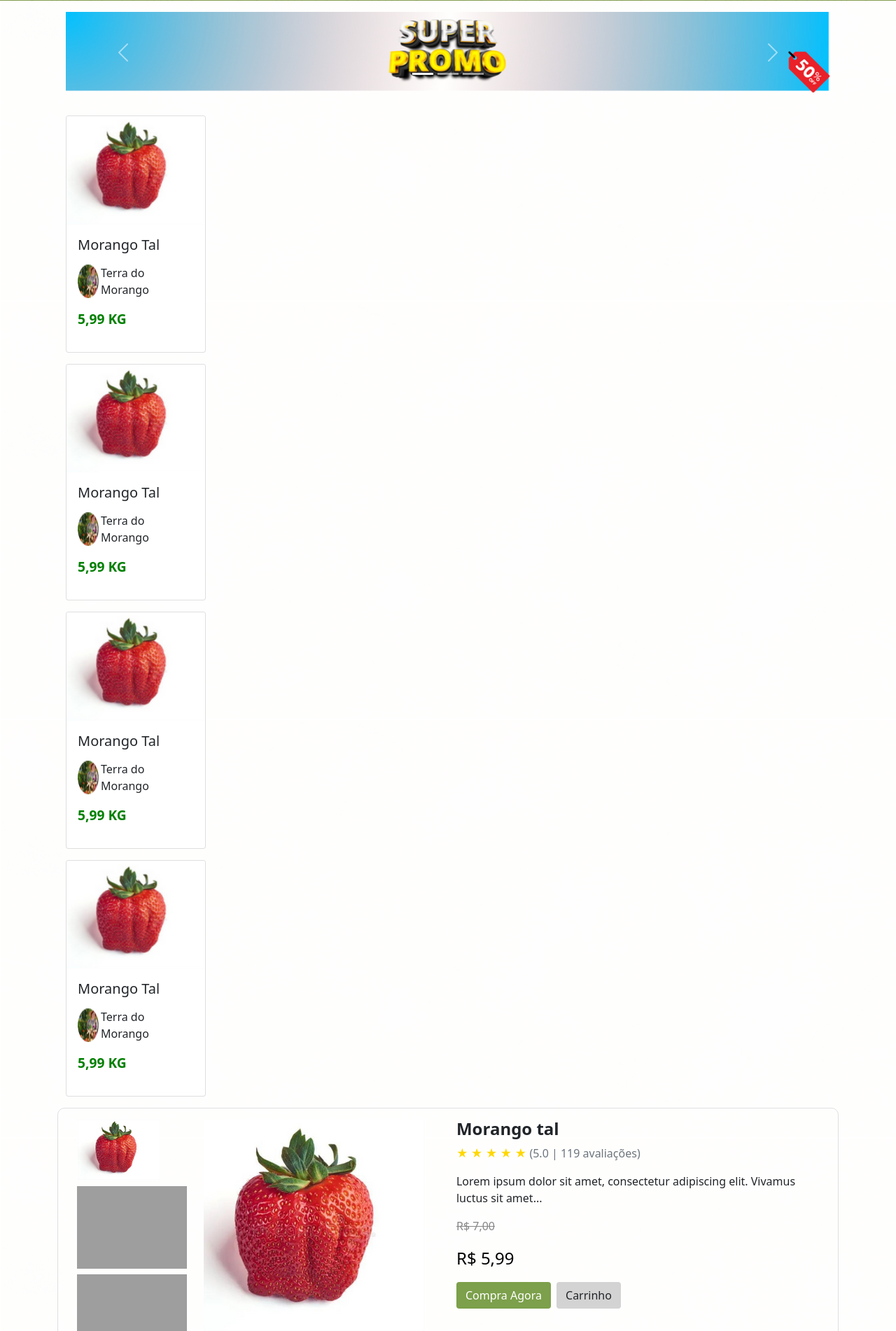
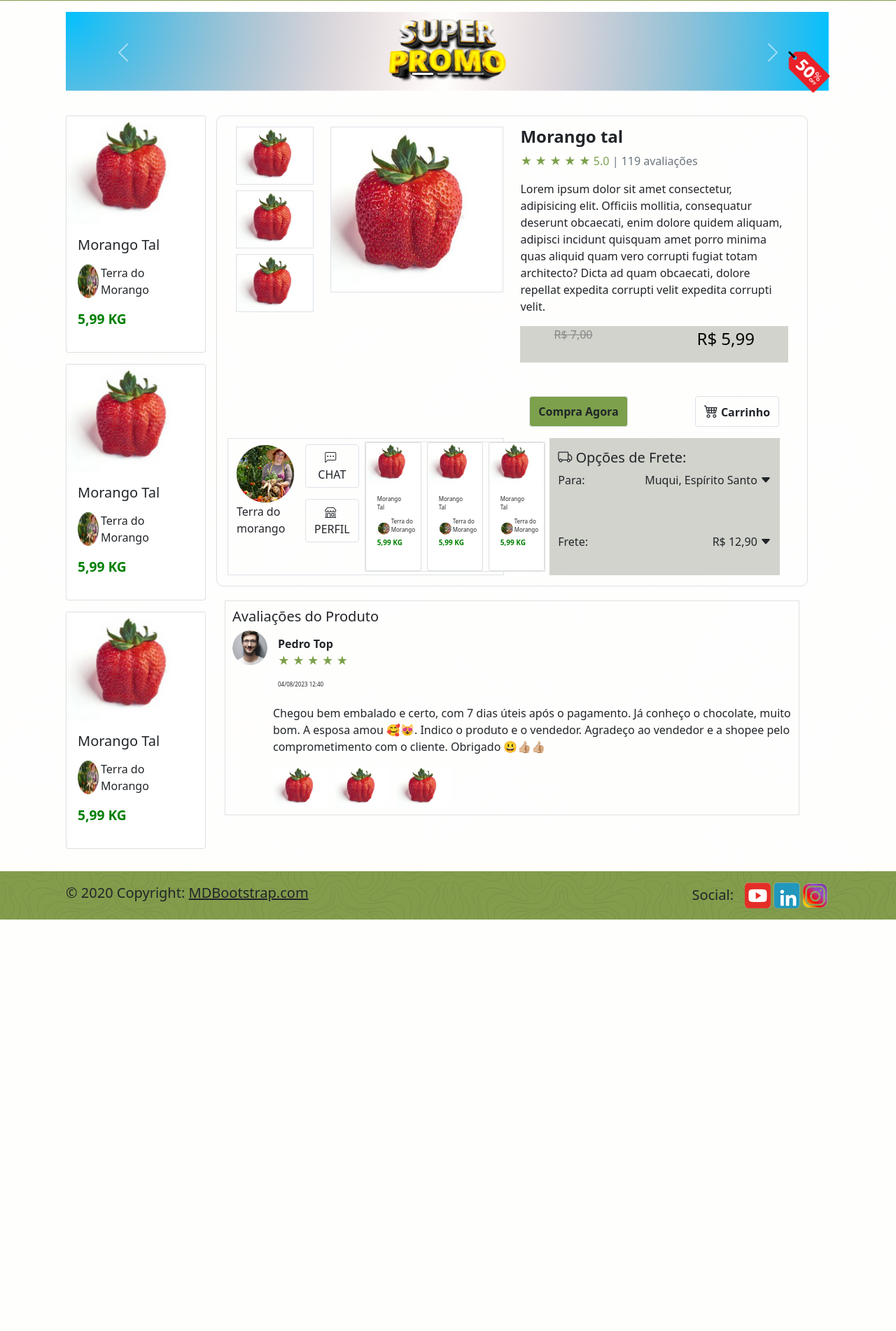
Before and after one commit to renata-machado/Casca-Grossa, a FastAPI app: template templates/pages/tela_compra.html in a window 1280 px wide. Shown: the part 167-2069 px from the top of the page at 70% size. After the commit the page ends 1481 px from the top, so only its background shows below. Run offline with FastAPI, Linux system fonts and the light colour scheme; the template is opened without the code that fills it, so the values that code supplies are empty; some libraries are stand-ins or nearby versions; some web fonts are replaced; grey boxes are pictures that could not be loaded.

Commit message:
alterações de compra

```diff
--- a/routes/main_routes.py
+++ b/routes/main_routes.py
@@ -17,6 +17,6 @@ async def get_cadastro(request: Request):
 async def get_entre(request: Request):
     return templates.TemplateResponse("pages/Entre.html", {"request":request})
 
-@router.get("/telaCompra")
+@router.get("/compra")
 async def get_telaCompra(request: Request):
     return templates.TemplateResponse("pages/tela_compra.html", {"request":request})
--- a/templates/pages/tela_compra.html
+++ b/templates/pages/tela_compra.html
@@ -31,25 +31,13 @@
     color: #888;
   }
 
-  .buy-button {
-    background-color: #7ca04b;
-    color: white;
-  }
-
-  .cart-button {
-    background-color: #d3d3d3;
-  }
-
   .review-card {
     border: 1px solid #e0e0e0;
     padding: 10px;
     margin-top: 20px;
   }
 
-  .frete-options {
-    background-color: #f7f7f7;
-    padding: 15px;
-  }
+
 </style>
 
 <div class="container mt-3">
@@ -91,26 +79,12 @@
     </div>
   </div>
 
-<!-- Filtros/produtos -->
-  <div class="row my-3 ">
+  <!-- Filtros/produtos -->
+  <div class="row my-3">
 
     <!-- Produtos -->
-    <div class="class col d-flex align-items-center">
-      <div class=" g-3 ">
-        <div class="col-12 col-sm-12 col-md-12 col-lg-3 col-xl-3 my-3">
-          <div class="card" style="width: 200px;">
-            <img src="static/img/produto.png" class="card-img-top" style="width: 100%; height: auto; object-fit: cover;">
-            <div class="card-body">
-                <h5 class="card-title mb-3">Morango Tal</h5>
-                <div class="d-flex">
-                <img src="static/img/fotoProdutor.png" >
-                <p class="card-text">Terra do Morango</p>
-                </div>
-                <p class="mt-3" style="font-size: 1.2rem; font-weight: bold; color: green;">5,99 KG</p>
-            </div>
-          </div>
-        </div>
-
+    <div class="class col-1 d-flex align-items-center">
+      <div class="g-3">
         <div class="col-12 col-sm-12 col-md-12 col-lg-3 col-xl-3 my-3">
           <div class="card" style="width: 200px;">
             <img src="static/img/produto.png" class="card-img-top" style="width: 100%; height: auto; object-fit: cover;">
@@ -158,70 +132,150 @@
       </div>
     </div>
 
-    <div class="container">
+    <div class="container col-9 g-3 me-5">
       <!-- Primeiro Card - Produto -->
       <div class="product-card row">
         <!-- Imagens Laterais -->
         <div class="col-md-2">
-          <img src="static/img/morangoPequeno.png" class="img-fluid mb-2">
-          <img src="morango-thumbnail2.png" class="img-fluid mb-2">
-          <img src="morango-thumbnail3.png" class="img-fluid">
+          <img src="static/img/morangoPequeno.png" class="img-fluid mb-2 border border-1">
+          <img src="static/img/morangoPequeno.png" class="img-fluid mb-2 border border-1">
+          <img src="static/img/morangoPequeno.png" class="img-fluid border border-1">
         </div>
 
         <!-- Imagem Principal e Informações -->
         <div class="col-md-4">
-          <img src="static/img/morangoGrande.png" class="img-fluid">
+          <img src="static/img/morangoGrande.png" class="img-fluid border border-1">
         </div>
 
         <!-- Informações do Produto -->
         <div class="col-md-6">
           <h4 class="product-title">Morango tal</h4>
-          <p class="rating">★ ★ ★ ★ ★ <span class="text-muted">(5.0 | 119 avaliações)</span></p>
-          <p>Lorem ipsum dolor sit amet, consectetur adipiscing elit. Vivamus luctus sit amet...</p>
-          <p class="discount">R$ 7,00</p>
-          <p class="price">R$ 5,99</p>
+          <p class="rating" style="color:#7ca04b">★ ★ ★ ★ ★ 5.0<span class="text-muted"> | 119 avaliações</span></p>
+          <p>Lorem ipsum dolor sit amet consectetur, adipisicing elit. Officiis mollitia, consequatur deserunt obcaecati, enim dolore quidem aliquam, adipisci incidunt quisquam amet porro minima quas aliquid quam vero corrupti fugiat totam architecto? Dicta ad quam obcaecati, dolore repellat expedita corrupti velit expedita corrupti velit.</p>
+
+          <div class="d-flex justify-content-between" style="opacity: 70; background-color: #D1D3CC;">
+          <p class="discount ms-5">R$ 7,00</p>
+          <p class="price me-5">R$ 5,99</p>
+          </div>
 
           <!-- Botões de Ação -->
-          <div class="d-flex">
-            <button class="btn buy-button me-2">Compra Agora</button>
-            <button class="btn cart-button">Carrinho</button>
+          <div class="d-flex justify-content-center mt-5">
+            <button class="btn buy-button me-5 btn btn-custom w-90 border border-1 fw-bold" style="background-color: #7ca04b;" >
+              Compra Agora</button>
+            <button class="btn cart-button ms-5 btn btn-custom w-95 border border-1 fw-bold">
+              <i class="bi bi-cart4 fs-5"></i> Carrinho</button>
           </div>
         </div>
+
+        <div class="row mt-3 d-flex justify-content-between">
+
+          <div class="border border-1 col-6 d-flex">
+            <div class="mt-2 d-flex flex-column align-items-center">
+              <img src="static/img/produtor/produtoraPTelaCompra.png">
+              <p>Terra do morango</p>
+            </div>
+
+            <div class="d-flex align-items-center flex-column ms-2">
+              <button class="btn btn-custom border border-1 my-2  ">
+                <i class="bi bi-chat-left-dots me-1"></i> CHAT </button>
+
+              <button class="btn btn-custom border border-1 my-2 ">
+                <i class="bi bi-shop me-1"></i>PERFIL</button>
+            </div>
+
+            <div class="border border-start-2 my-1 ms-2 d-flex overflow-x-scroll overflow-visible">
+
+                <div class="card me-2" style="width: 80px;">
+                  <img src="static/img/morangoPequeno.png" class="card-img-top" style="height: auto; object-fit: cover;">
+                  <div class="card-body">
+                      <p class="card-title mb-2" style="font-size: 8px;">Morango Tal</p>
+
+                      <div class="d-flex d-flex">
+                        <img src="static/img/produtor/foto.png">
+                        <p class="card-text" style="font-size: 8px;">Terra do Morango</p>
+                        </div>
+                      <p style="font-size: 10px; font-weight: bold; color: green;">5,99 KG</p>
+                  </div>
+                </div>
+
+
+                <div class="card me-2" style="width: 80px;">
+                  <img src="static/img/morangoPequeno.png" class="card-img-top" style="height: auto; object-fit: cover;">
+                  <div class="card-body">
+                      <p class="card-title mb-2" style="font-size: 8px;">Morango Tal</p>
+
+                      <div class="d-flex d-flex">
+                        <img src="static/img/produtor/foto.png">
+                        <p class="card-text" style="font-size: 8px;">Terra do Morango</p>
+                        </div>
+                      <p style="font-size: 10px; font-weight: bold; color: green;">5,99 KG</p>
+                  </div>
+                </div>
+
+                <div class="card" style="width: 80px;">
+                  <img src="static/img/morangoPequeno.png" class="card-img-top" style="height: auto; object-fit: cover;">
+                  <div class="card-body">
+                      <p class="card-title mb-2" style="font-size: 8px;">Morango Tal</p>
+
+                      <div class="d-flex d-flex">
+                        <img src="static/img/produtor/foto.png">
+                        <p class="card-text" style="font-size: 8px;">Terra do Morango</p>
+                        </div>
+                      <p style="font-size: 10px; font-weight: bold; color: green;">5,99 KG</p>
+                  </div>
+                </div>
+
+            </div>
+
+          </div>
+
+          <div class="col-5" style="background-color: #D1D3CC;">
+            <h5 class="mt-3"><i class="bi bi-truck"></i> Opções de Frete:</h5>
+
+            <div class="d-flex justify-content-between mb-5">
+              <p>Para:</p>
+              <p>Muqui, Espírito Santo <i class="bi bi-caret-down-fill"></i></p>
+            </div>
+
+            <div class="d-flex justify-content-between">
+              <p>Frete:</p>
+              <p>R$ 12,90 <i class="bi bi-caret-down-fill"></i></p>
+            </div>
+
+          </div>
+
+        </div>
+
       </div>
 
       <!-- Segundo Card - Opções de Frete -->
-      <div class="frete-options row mt-3">
-        <div class="col-md-2">
-          <img src="frete-img1.png" class="img-fluid">
-        </div>
-        <div class="col-md-2">
-          <img src="frete-img2.png" class="img-fluid">
-        </div>
-        <div class="col-md-4">
-          <p>Para: Muqui, Espírito Santo</p>
-          <p>Frete: R$ 12,90</p>
-        </div>
-      </div>
 
       <!-- Terceiro Card - Avaliações -->
       <div class="review-card mt-3">
         <h5>Avaliações do Produto</h5>
         <div class="d-flex align-items-start">
-          <img src="user-avatar.png" class="rounded-circle me-2" width="50">
+          <img src="static/img/pessoa.png" class="rounded-circle me-2" width="50">
           <div>
-            <strong>Pedro Top</strong> ★ ★ ★ ★ ★
-            <p>Chegou bem embalado e certo, com 7 dias úteis após o pagamento. A esposa amou!</p>
+            <div class="d-flex flex-column" style="margin: 7px;">
+              <strong>Pedro Top</strong>
+              <p style="color: #7ca04b;"> ★ ★ ★ ★ ★ </p>
+              <p style="font-size: 8px;">04/08/2023     12:40 </p>
+            </div>
+
+            <p>Chegou bem embalado e certo, com 7 dias úteis após o pagamento. Já conheço o chocolate, muito bom. A esposa amou 🥰😻. Indico o produto e o vendedor. Agradeço ao vendedor e a shopee pelo comprometimento com o cliente. Obrigado 😃👍🏼👍🏼</p>
             <div class="d-flex">
-              <img src="morango-thumbnail1.png" class="img-fluid me-2" width="80">
-              <img src="morango-thumbnail2.png" class="img-fluid me-2" width="80">
-              <img src="morango-thumbnail3.png" class="img-fluid" width="80">
+              <img src="static/img/morangoPequeno.png" class="img-fluid me-2" width="80">
+              <img src="static/img/morangoPequeno.png" class="img-fluid me-2" width="80">
+              <img src="static/img/morangoPequeno.png" class="img-fluid" width="80">
             </div>
           </div>
         </div>
       </div>
     </div>
 
-    </div>
+
+  </div>
+
   </div>
 </div>
 {% endblock %}
```
Also changed, not shown: static/img/pessoa.png (added), static/img/produtor/FotoPequenoProdutor.png (added), static/img/produtor/foto.png (added), static/img/produtor/produtoraPTelaCompra.png (added).
